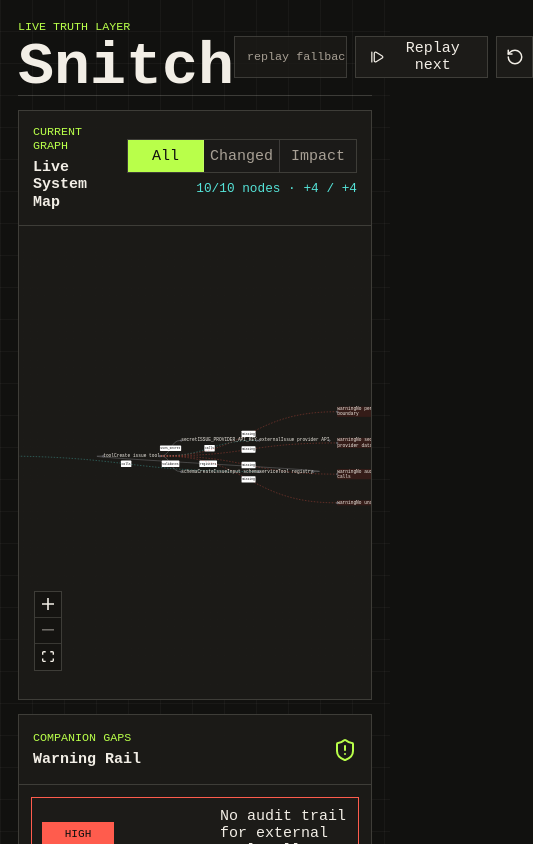
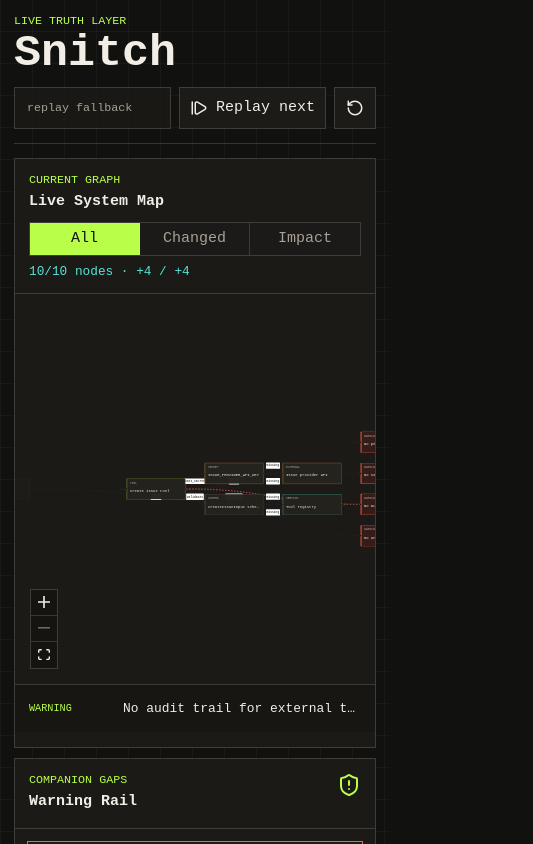
Before and after one commit to micic-mihajlo/snitch, a React (Vite) app in the folder apps/web/: page / in a window 390 px wide. Shown: the top 844 px of the page, 533 px wide, since content can reach past the window. Built offline with nearby package versions, Linux system fonts and the light colour scheme; no server answers.

Commit message:
feat: wire system map focus in dashboard

```diff
--- a/apps/web/src/App.tsx
+++ b/apps/web/src/App.tsx
@@ -1,6 +1,13 @@
 import { RotateCcw, StepForward } from "lucide-react";
 import { useEffect, useMemo, useState } from "react";
-import { buildSnitchArtifacts, createStaticNarration, diffGraph, type SnitchWarning } from "@snitch/graph";
+import {
+  buildSnitchArtifacts,
+  createStaticNarration,
+  diffGraph,
+  type GraphEdge,
+  type GraphNode,
+  type SnitchWarning
+} from "@snitch/graph";
 import { ArtifactPanel } from "./components/ArtifactPanel";
 import { GraphCanvas } from "./components/GraphCanvas";
 import { IntegrationPanel } from "./components/IntegrationPanel";
@@ -18,6 +25,7 @@ export default function App() {
   const live = useLiveSnitch();
   const [createdAt] = useState(() => new Date().toISOString());
   const [graphScope, setGraphScope] = useState<GraphScope>("all");
+  const [selectedNodeId, setSelectedNodeId] = useState<string | undefined>(undefined);
   const currentSnapshot = live.snapshot ?? replay.currentSnapshot;
   const previousSnapshot = live.previousSnapshot ?? replay.previousSnapshot;
   const visibleSnapshots = live.snapshot ? [currentSnapshot] : replay.snapshots;
@@ -36,6 +44,15 @@ export default function App() {
   const selectedWarning =
     rankedWarnings.find((warning) => warning.id === selectedWarningId) ??
     rankedWarnings[0];
+  const nodeById = useMemo(
+    () => new Map(currentSnapshot.graph.nodes.map((node) => [node.id, node])),
+    [currentSnapshot.graph.nodes]
+  );
+  const selectedNode = selectedNodeId ? nodeById.get(selectedNodeId) : undefined;
+  const selectedNodeEdges = useMemo(
+    () => edgesForNode(currentSnapshot.graph.edges, selectedNode?.id),
+    [currentSnapshot.graph.edges, selectedNode?.id]
+  );
   const diff = useMemo(
     () => diffGraph(previousSnapshot.graph, currentSnapshot.graph),
     [currentSnapshot, previousSnapshot]
@@ -67,12 +84,27 @@ export default function App() {
     () => scopeGraph(currentSnapshot.graph, diff, graphScope, selectedWarning?.id),
     [currentSnapshot.graph, diff, graphScope, selectedWarning?.id]
   );
+  const scopedNodeIds = useMemo(
+    () => new Set(scopedGraph.nodes.map((node) => node.id)),
+    [scopedGraph.nodes]
+  );
+  const focusedNodeId = selectedNode && scopedNodeIds.has(selectedNode.id)
+    ? selectedNode.id
+    : selectedWarning && scopedNodeIds.has(selectedWarning.id)
+      ? selectedWarning.id
+      : undefined;
 
   useEffect(() => {
     if (!rankedWarnings.some((warning) => warning.id === selectedWarningId)) {
       setSelectedWarningId(rankedWarnings[0]?.id);
     }
   }, [rankedWarnings, selectedWarningId]);
+
+  useEffect(() => {
+    if (!selectedNodeId || !nodeById.has(selectedNodeId)) {
+      setSelectedNodeId(selectedWarning?.id);
+    }
+  }, [nodeById, selectedNodeId, selectedWarning?.id]);
 
   function handleNext() {
     if (live.status === "live") {
@@ -81,6 +113,7 @@ export default function App() {
 
     const nextSnapshot = replay.advance();
     setSelectedWarningId(nextSnapshot.warnings[0]?.id);
+    setSelectedNodeId(nextSnapshot.warnings[0]?.id);
   }
 
   function handleReset() {
@@ -90,6 +123,12 @@ export default function App() {
 
     const resetSnapshot = replay.reset();
     setSelectedWarningId(resetSnapshot.warnings[0]?.id);
+    setSelectedNodeId(resetSnapshot.warnings[0]?.id);
+  }
+
+  function handleSelectWarning(warning: SnitchWarning) {
+    setSelectedWarningId(warning.id);
+    setSelectedNodeId(warning.id);
   }
 
   return (
@@ -154,14 +193,25 @@ export default function App() {
               </output>
             </div>
           </div>
-          <GraphCanvas graph={scopedGraph} />
+          <GraphCanvas
+            graph={scopedGraph}
+            selectedNodeId={focusedNodeId}
+            onSelectNode={(node) => setSelectedNodeId(node.id)}
+            cwd={live.cwd}
+          />
+          <GraphSelectionStrip
+            node={selectedNode}
+            edges={selectedNodeEdges}
+            fallbackWarning={selectedWarning}
+            cwd={live.cwd}
+          />
         </section>
 
         <WarningRail
           warnings={rankedWarnings}
           selectedWarning={selectedWarning}
           rankingByWarningId={rankingByWarningId}
-          onSelect={(warning) => setSelectedWarningId(warning.id)}
+          onSelect={handleSelectWarning}
         />
       </section>
 
@@ -181,6 +231,82 @@ export default function App() {
       </section>
     </main>
   );
+}
+
+function edgesForNode(edges: GraphEdge[], nodeId: string | undefined): GraphEdge[] {
+  if (!nodeId) {
+    return [];
+  }
+
+  return edges.filter((edge) => edge.from === nodeId || edge.to === nodeId);
+}
+
+function GraphSelectionStrip({
+  node,
+  edges,
+  fallbackWarning,
+  cwd
+}: {
+  node: GraphNode | undefined;
+  edges: GraphEdge[];
+  fallbackWarning: SnitchWarning | undefined;
+  cwd: string | undefined;
+}) {
+  if (!node && !fallbackWarning) {
+    return (
+      <div className="map-selection-strip">
+        <span className="selection-kicker">Focus</span>
+        <span className="selection-title">No graph focus in this snapshot.</span>
+      </div>
+    );
+  }
+
+  if (!node && fallbackWarning) {
+    return (
+      <div className="map-selection-strip">
+        <span className="selection-kicker">Warning</span>
+        <span className="selection-title">{fallbackWarning.title}</span>
+        <span className="selection-meta">{fallbackWarning.severity}</span>
+      </div>
+    );
+  }
+
+  if (!node) {
+    return null;
+  }
+
+  const href = editorHref(cwd, node.file, node.line);
+
+  return (
+    <div className="map-selection-strip" aria-label="Selected graph node">
+      <span className="selection-kicker">{kindLabel(node.kind)}</span>
+      <span className="selection-title">{node.label}</span>
+      {href && node.file ? (
+        <a className="selection-file" href={href}>
+          {node.file}
+          {node.line ? `:${node.line}` : ""}
+        </a>
+      ) : node.file ? (
+        <span className="selection-file">
+          {node.file}
+          {node.line ? `:${node.line}` : ""}
+        </span>
+      ) : null}
+      <span className="selection-meta">{edges.length} links</span>
+    </div>
+  );
+}
+
+function kindLabel(kind: GraphNode["kind"]): string {
+  return kind === "endpoint" ? "route" : kind;
+}
+
+function editorHref(cwd: string | undefined, file: string | undefined, line: number | undefined): string | undefined {
+  if (!cwd || !file) {
+    return undefined;
+  }
+
+  return `vscode://file/${cwd.replace(/\/$/, "")}/${file}${typeof line === "number" ? `:${line}` : ""}`;
 }
 
 function capitalize(value: string): string {
--- a/apps/web/src/components/GraphCanvas.tsx
+++ b/apps/web/src/components/GraphCanvas.tsx
@@ -183,14 +183,23 @@ function relatedNodeIds(graph: SnitchGraph, activeId: string | undefined): Set<s
   }
 
   const related = new Set<string>([activeId]);
+  let frontier = new Set<string>([activeId]);
 
-  for (const edge of graph.edges) {
-    if (edge.from === activeId) {
-      related.add(edge.to);
+  for (let depth = 0; depth < 2; depth += 1) {
+    const next = new Set<string>();
+
+    for (const edge of graph.edges) {
+      if (frontier.has(edge.from) && !related.has(edge.to)) {
+        related.add(edge.to);
+        next.add(edge.to);
+      }
+      if (frontier.has(edge.to) && !related.has(edge.from)) {
+        related.add(edge.from);
+        next.add(edge.from);
+      }
     }
-    if (edge.to === activeId) {
-      related.add(edge.from);
-    }
+
+    frontier = next;
   }
 
   return related;
@@ -218,7 +227,8 @@ function layoutNodes(
 
   const positioned: Node<SystemNodeData>[] = [];
 
-  for (const [layer, bucket] of byLayer) {
+  for (const layer of [...byLayer.keys()].sort((left, right) => left - right)) {
+    const bucket = byLayer.get(layer) ?? [];
     const columnHeight = bucket.length * rowGap;
     const offsetY = (canvasHeight - columnHeight) / 2;
 
--- a/apps/web/src/lib/useLiveSnitch.ts
+++ b/apps/web/src/lib/useLiveSnitch.ts
@@ -71,6 +71,7 @@ type LiveSnitchState = {
   snapshot?: ReplaySnapshot;
   previousSnapshot?: ReplaySnapshot;
   artifacts?: SnitchArtifacts;
+  cwd?: string;
   integrationPanel?: {
     narration: string;
     ruleCount: number;
@@ -117,6 +118,7 @@ export function useLiveSnitch(): LiveSnitchState {
             ? current.previousSnapshot ?? current.snapshot ?? snapshot
             : current.snapshot ?? snapshot,
           artifacts,
+          cwd: apiState.cwd,
           graphSourceLabel: apiState.session?.graphSource
             ? `live ${apiState.session.graphSource}`
             : "live artifacts"
--- a/apps/web/src/styles.css
+++ b/apps/web/src/styles.css
@@ -230,29 +230,117 @@ h2 {
   height: 520px;
 }
 
-.react-flow__node.graph-node {
-  width: 176px;
-  min-height: 52px;
-  border: 1px solid var(--line);
-  border-radius: 2px;
+.react-flow__node {
+  border: 0;
   color: var(--paper);
-  background: #25231e;
+  background: transparent;
   box-shadow: none;
   font-size: 0.82rem;
 }
 
-.react-flow__node.node-warning {
-  border-color: var(--red);
-  background: #351c18;
+.react-flow__node.selected {
+  box-shadow: none;
 }
 
-.react-flow__node.node-tool {
-  border-color: var(--acid);
+.sys-node {
+  position: relative;
+  display: grid;
+  width: 198px;
+  min-height: 70px;
+  gap: 5px;
+  padding: 9px 11px 10px;
+  border: 1px solid var(--line);
+  border-radius: 3px;
+  background: rgba(37, 35, 30, 0.98);
+  box-shadow: inset 3px 0 0 rgba(168, 160, 149, 0.28);
+  transition:
+    border-color 120ms ease,
+    opacity 120ms ease,
+    transform 120ms ease;
 }
 
-.react-flow__node.node-external,
-.react-flow__node.node-env {
+.sys-node-kind {
+  color: var(--muted);
+  font-size: 0.66rem;
+  line-height: 1;
+  text-transform: uppercase;
+}
+
+.sys-node-label {
+  overflow: hidden;
+  color: var(--paper);
+  font-size: 0.86rem;
+  line-height: 1.18;
+  text-overflow: ellipsis;
+  white-space: nowrap;
+}
+
+.sys-node-file {
+  overflow: hidden;
+  color: var(--cyan);
+  font-size: 0.68rem;
+  line-height: 1.2;
+  text-decoration: none;
+  text-overflow: ellipsis;
+  white-space: nowrap;
+}
+
+.sys-node-file:hover {
+  color: var(--acid);
+}
+
+.sys-node-on {
+  border-color: var(--acid);
+  transform: translateY(-1px);
+  box-shadow:
+    inset 3px 0 0 var(--acid),
+    0 0 0 1px rgba(185, 255, 74, 0.22);
+}
+
+.sys-node-dim {
+  opacity: 0.32;
+}
+
+.sys-node-agent {
+  box-shadow: inset 3px 0 0 var(--cyan);
+}
+
+.sys-node-tool,
+.sys-node-endpoint {
+  border-color: rgba(185, 255, 74, 0.42);
+}
+
+.sys-node-external,
+.sys-node-env,
+.sys-node-database {
   border-color: var(--copper);
+}
+
+.sys-node-contract,
+.sys-node-test,
+.sys-node-service {
+  border-color: rgba(85, 227, 216, 0.42);
+}
+
+.sys-node-warning {
+  border-color: rgba(255, 92, 77, 0.82);
+  background: #351c18;
+  box-shadow: inset 3px 0 0 var(--red);
+}
+
+.sys-node-sev-high {
+  box-shadow: inset 3px 0 0 var(--red);
+}
+
+.sys-node-sev-medium {
+  box-shadow: inset 3px 0 0 var(--copper);
+}
+
+.sys-node .react-flow__handle {
+  width: 7px;
+  height: 7px;
+  border: 1px solid var(--line);
+  background: #151411;
 }
 
 .react-flow__edge.edge-missing path {
@@ -261,6 +349,71 @@ h2 {
 
 .react-flow__edge.edge-calls path {
   stroke: var(--cyan);
+}
+
+.react-flow__edge.edge-uses_secret path {
+  stroke: var(--copper);
+}
+
+.react-flow__edge.edge-satisfies path,
+.react-flow__edge.edge-covers path {
+  stroke: var(--acid);
+}
+
+.react-flow__edge.edge-dim path {
+  opacity: 0.18;
+}
+
+.react-flow__edge.edge-on path {
+  stroke-width: 2.4;
+  opacity: 1;
+}
+
+.map-selection-strip {
+  display: grid;
+  grid-template-columns: 92px minmax(0, 1fr) minmax(160px, auto) 72px;
+  gap: 12px;
+  align-items: center;
+  min-height: 48px;
+  padding: 0 14px;
+  border-top: 1px solid var(--line);
+  background: #171613;
+}
+
+.selection-kicker {
+  color: var(--acid);
+  font-size: 0.68rem;
+  text-transform: uppercase;
+}
+
+.selection-title,
+.selection-file,
+.selection-meta {
+  overflow: hidden;
+  text-overflow: ellipsis;
+  white-space: nowrap;
+}
+
+.selection-title {
+  color: var(--paper);
+  font-size: 0.86rem;
+}
+
+.selection-file {
+  color: var(--cyan);
+  font-size: 0.72rem;
+  text-align: right;
+  text-decoration: none;
+}
+
+.selection-file:hover {
+  color: var(--acid);
+}
+
+.selection-meta {
+  color: var(--muted);
+  font-size: 0.72rem;
+  text-align: right;
 }
 
 .react-flow__controls {
@@ -506,7 +659,84 @@ pre {
     height: 460px;
   }
 
+  .map-selection-strip {
+    grid-template-columns: 82px minmax(0, 1fr);
+  }
+
+  .selection-file,
+  .selection-meta {
+    display: none;
+  }
+
   .artifact-grid {
     grid-template-columns: 1fr;
   }
 }
+
+@media (max-width: 700px) {
+  .snitch-shell {
+    padding: 14px;
+  }
+
+  .topbar {
+    flex-wrap: wrap;
+    gap: 12px;
+    padding-bottom: 14px;
+  }
+
+  h1 {
+    font-size: 3rem;
+  }
+
+  .toolbar {
+    display: grid;
+    grid-template-columns: minmax(0, 1fr) auto auto;
+    width: 100%;
+  }
+
+  .live-status {
+    max-width: none;
+  }
+
+  .tool-button {
+    min-width: 0;
+    padding: 0 10px;
+  }
+
+  .workspace-grid,
+  .lower-grid {
+    gap: 10px;
+  }
+
+  .panel-heading {
+    align-items: flex-start;
+    flex-wrap: wrap;
+  }
+
+  .map-tools {
+    width: 100%;
+    justify-content: flex-start;
+  }
+
+  .segmented-control {
+    grid-template-columns: repeat(3, minmax(62px, 1fr));
+    width: 100%;
+  }
+
+  .segment {
+    min-width: 0;
+  }
+
+  .graph-frame {
+    height: 390px;
+  }
+
+  .warning-item {
+    grid-template-columns: 74px minmax(0, 1fr);
+  }
+
+  .warning-item .rank-badge,
+  .warning-item .rank-spacer {
+    display: none;
+  }
+}
```
Also changed, not shown: 1 other file (tests, documents, lock files or other folders).
